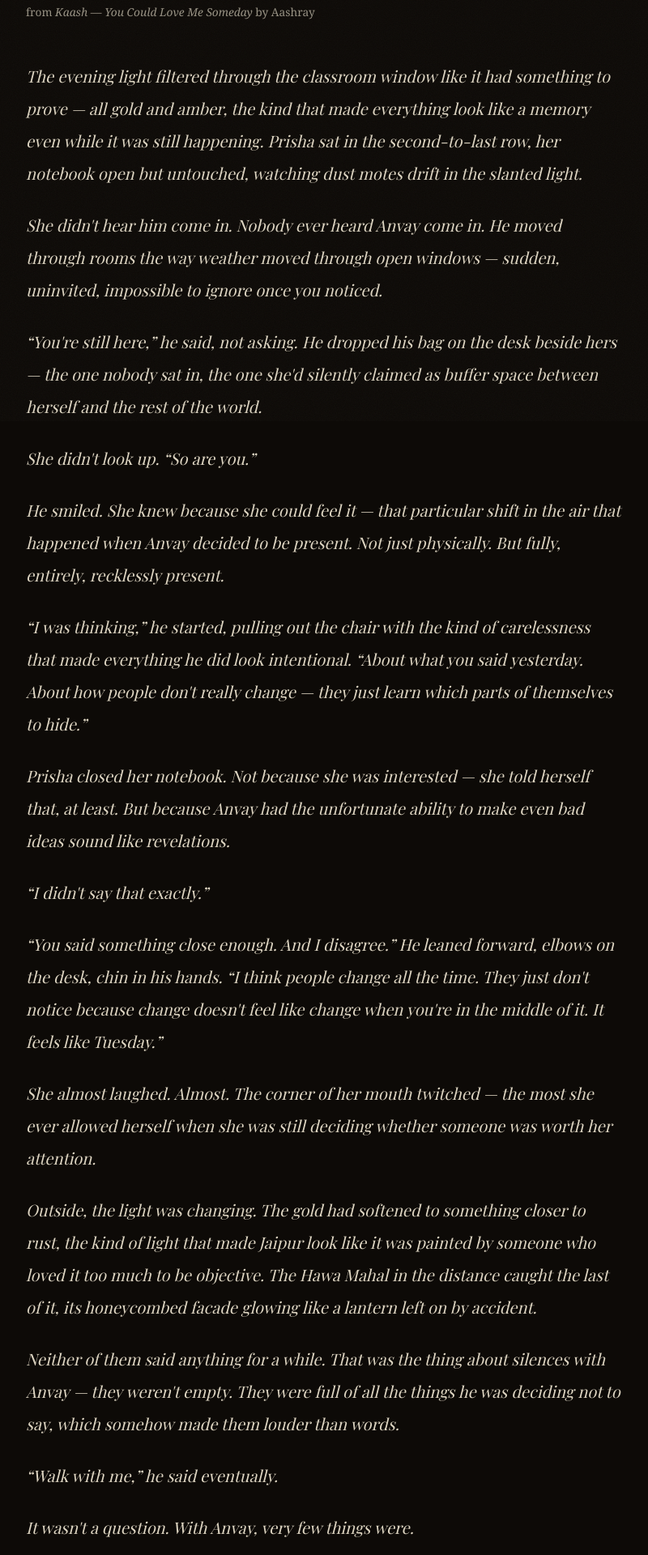
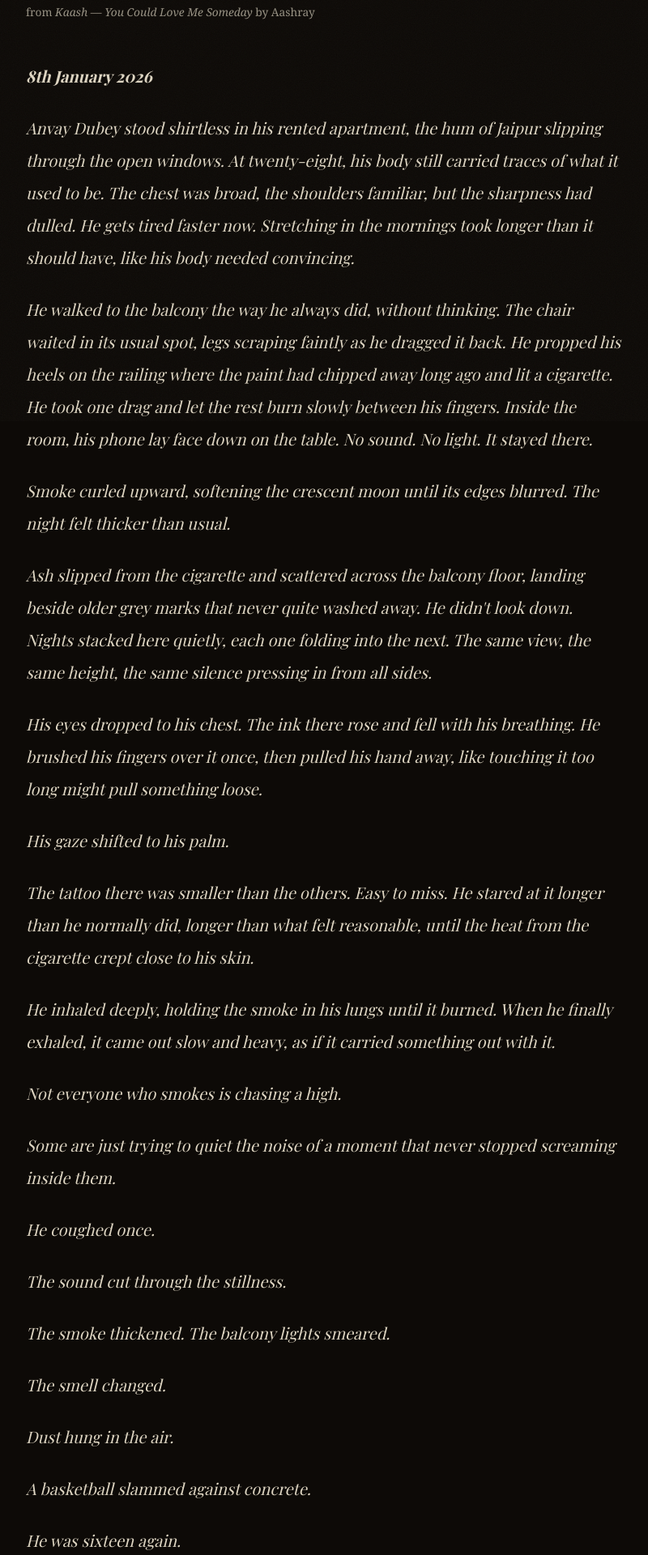
Before and after one commit to anshulbhrdwaj/kaash-book, a Next.js app: page /chapter-one in a window 1280 px wide. Shown: the part 280-2200 px from the top of the page at 81% size, without its empty margins (240-1040 px from the left). Built offline with nearby package versions, Linux system fonts and the light colour scheme; a web font is replaced by a local one.

Commit message:
feat: replace chapter one narrative and add content source file

```diff
--- a/app/chapter-one/page.tsx
+++ b/app/chapter-one/page.tsx
@@ -18,20 +18,46 @@ export default function ChapterOnePage() {
             <p style={{ fontFamily: "var(--font-body)", fontSize: "var(--text-sm)", color: "var(--muted)" }}>from <em>Kaash — You Could Love Me Someday</em> by Aashray</p>
           </div>
           <div style={{ fontFamily: "var(--font-display)", fontSize: "var(--text-lg)", fontStyle: "italic", lineHeight: 2, color: "var(--parchment)", opacity: 0.9 }}>
-            <p style={{ marginBottom: "1.5rem" }}>The evening light filtered through the classroom window like it had something to prove — all gold and amber, the kind that made everything look like a memory even while it was still happening. Prisha sat in the second-to-last row, her notebook open but untouched, watching dust motes drift in the slanted light.</p>
-            <p style={{ marginBottom: "1.5rem" }}>She didn&apos;t hear him come in. Nobody ever heard Anvay come in. He moved through rooms the way weather moved through open windows — sudden, uninvited, impossible to ignore once you noticed.</p>
-            <p style={{ marginBottom: "1.5rem" }}>&ldquo;You&apos;re still here,&rdquo; he said, not asking. He dropped his bag on the desk beside hers — the one nobody sat in, the one she&apos;d silently claimed as buffer space between herself and the rest of the world.</p>
-            <p style={{ marginBottom: "1.5rem" }}>She didn&apos;t look up. &ldquo;So are you.&rdquo;</p>
-            <p style={{ marginBottom: "1.5rem" }}>He smiled. She knew because she could feel it — that particular shift in the air that happened when Anvay decided to be present. Not just physically. But fully, entirely, recklessly present.</p>
-            <p style={{ marginBottom: "1.5rem" }}>&ldquo;I was thinking,&rdquo; he started, pulling out the chair with the kind of carelessness that made everything he did look intentional. &ldquo;About what you said yesterday. About how people don&apos;t really change — they just learn which parts of themselves to hide.&rdquo;</p>
-            <p style={{ marginBottom: "1.5rem" }}>Prisha closed her notebook. Not because she was interested — she told herself that, at least. But because Anvay had the unfortunate ability to make even bad ideas sound like revelations.</p>
-            <p style={{ marginBottom: "1.5rem" }}>&ldquo;I didn&apos;t say that exactly.&rdquo;</p>
-            <p style={{ marginBottom: "1.5rem" }}>&ldquo;You said something close enough. And I disagree.&rdquo; He leaned forward, elbows on the desk, chin in his hands. &ldquo;I think people change all the time. They just don&apos;t notice because change doesn&apos;t feel like change when you&apos;re in the middle of it. It feels like Tuesday.&rdquo;</p>
-            <p style={{ marginBottom: "1.5rem" }}>She almost laughed. Almost. The corner of her mouth twitched — the most she ever allowed herself when she was still deciding whether someone was worth her attention.</p>
-            <p style={{ marginBottom: "1.5rem" }}>Outside, the light was changing. The gold had softened to something closer to rust, the kind of light that made Jaipur look like it was painted by someone who loved it too much to be objective. The Hawa Mahal in the distance caught the last of it, its honeycombed facade glowing like a lantern left on by accident.</p>
-            <p style={{ marginBottom: "1.5rem" }}>Neither of them said anything for a while. That was the thing about silences with Anvay — they weren&apos;t empty. They were full of all the things he was deciding not to say, which somehow made them louder than words.</p>
-            <p style={{ marginBottom: "1.5rem" }}>&ldquo;Walk with me,&rdquo; he said eventually.</p>
-            <p style={{ marginBottom: "1.5rem" }}>It wasn&apos;t a question. With Anvay, very few things were.</p>
+            <p style={{ marginBottom: "1.5rem" }}><strong>8th January 2026</strong></p>
+            <p style={{ marginBottom: "1.5rem" }}>Anvay Dubey stood shirtless in his rented apartment, the hum of Jaipur slipping through the open windows. At twenty-eight, his body still carried traces of what it used to be. The chest was broad, the shoulders familiar, but the sharpness had dulled. He gets tired faster now. Stretching in the mornings took longer than it should have, like his body needed convincing.</p>
+            <p style={{ marginBottom: "1.5rem" }}>He walked to the balcony the way he always did, without thinking. The chair waited in its usual spot, legs scraping faintly as he dragged it back. He propped his heels on the railing where the paint had chipped away long ago and lit a cigarette. He took one drag and let the rest burn slowly between his fingers. Inside the room, his phone lay face down on the table. No sound. No light. It stayed there.</p>
+            <p style={{ marginBottom: "1.5rem" }}>Smoke curled upward, softening the crescent moon until its edges blurred. The night felt thicker than usual.</p>
+            <p style={{ marginBottom: "1.5rem" }}>Ash slipped from the cigarette and scattered across the balcony floor, landing beside older grey marks that never quite washed away. He didn&apos;t look down. Nights stacked here quietly, each one folding into the next. The same view, the same height, the same silence pressing in from all sides.</p>
+            <p style={{ marginBottom: "1.5rem" }}>His eyes dropped to his chest. The ink there rose and fell with his breathing. He brushed his fingers over it once, then pulled his hand away, like touching it too long might pull something loose.</p>
+            <p style={{ marginBottom: "1.5rem" }}>His gaze shifted to his palm.</p>
+            <p style={{ marginBottom: "1.5rem" }}>The tattoo there was smaller than the others. Easy to miss. He stared at it longer than he normally did, longer than what felt reasonable, until the heat from the cigarette crept close to his skin.</p>
+            <p style={{ marginBottom: "1.5rem" }}>He inhaled deeply, holding the smoke in his lungs until it burned. When he finally exhaled, it came out slow and heavy, as if it carried something out with it.</p>
+            <p style={{ marginBottom: "1.5rem" }}>Not everyone who smokes is chasing a high.</p>
+            <p style={{ marginBottom: "1.5rem" }}>Some are just trying to quiet the noise of a moment that never stopped screaming inside them.</p>
+            <p style={{ marginBottom: "1.5rem" }}>He coughed once.</p>
+            <p style={{ marginBottom: "1.5rem" }}>The sound cut through the stillness.</p>
+            <p style={{ marginBottom: "1.5rem" }}>The smoke thickened. The balcony lights smeared.</p>
+            <p style={{ marginBottom: "1.5rem" }}>The smell changed.</p>
+            <p style={{ marginBottom: "1.5rem" }}>Dust hung in the air.</p>
+            <p style={{ marginBottom: "1.5rem" }}>A basketball slammed against concrete.</p>
+            <p style={{ marginBottom: "1.5rem" }}>He was sixteen again.</p>
+            <p style={{ marginBottom: "1.5rem" }}>The court of his Jaipur school stretched out under harsh floodlights, cracked and uneven. His shoes scraped as he ran, gravel skidding beneath his soles. One lace had come loose, slapping against his ankle, but he ignored it. Sweat clung to the back of his neck, his breath coming faster than his thoughts.</p>
+            <p style={{ marginBottom: "1.5rem" }}>Girls gathered near the boundary, pretending to watch the game. Whispering. Laughing at the wrong moments. Someone nudged someone else and looked away when he glanced over.</p>
+            <p style={{ marginBottom: "1.5rem" }}>Anvay&apos;s attention kept slipping sideways.</p>
+            <p style={{ marginBottom: "1.5rem" }}>Glasses caught the floodlight for half a second. Her hair was tied back badly, a few strands escaping near her ear. One shoe tapped against the ground, impatient, slightly off-beat, like she was waiting for something she didn&apos;t know how to name.</p>
+            <p style={{ marginBottom: "1.5rem" }}>The ball left his hand wrong.</p>
+            <p style={{ marginBottom: "1.5rem" }}>His foot slid in the dust. Balance vanished.</p>
+            <p style={{ marginBottom: "1.5rem" }}>Baljeet cut past him and scored clean. Darsh doubled over on the sidelines, shouting something useless between laughs. Aarav clapped once, sharp and approving.</p>
+            <p style={{ marginBottom: "1.5rem" }}>Someone yelled Anvay&apos;s name. Someone kicked the ball back toward him without looking.</p>
+            <p style={{ marginBottom: "1.5rem" }}>He laughed too, a fraction late.</p>
+            <p style={{ marginBottom: "1.5rem" }}>The days that followed blurred together. Exams were done, teachers barely pretending to care. Classes dissolved into free periods. For the four of them, that meant basketball, again and again.</p>
+            <p style={{ marginBottom: "1.5rem" }}>Anvay jogged down the stairs from the fourth floor toward the sports room near reception, the ball thudding softly under his arm. As he pushed the door open, he slowed.</p>
+            <p style={{ marginBottom: "1.5rem" }}>She stood by the counter.</p>
+            <p style={{ marginBottom: "1.5rem" }}>Not in uniform. Hair tied back. Glasses resting low on her nose. Her father spoke to someone with a file in his hand. She waited beside him, hands clasped, eyes moving carefully across walls that still felt unfamiliar.</p>
+            <p style={{ marginBottom: "1.5rem" }}>Admission day.</p>
+            <p style={{ marginBottom: "1.5rem" }}>The ball shifted slightly in his grip.</p>
+            <p style={{ marginBottom: "1.5rem" }}>A sharp slap landed on his back.</p>
+            <p style={{ marginBottom: "1.5rem" }}>&ldquo;Chutiye!..Ball la na!,&rdquo; Baljeet said, laughing.</p>
+            <p style={{ marginBottom: "1.5rem" }}>Anvay nodded once, grabbed another from the rack, and walked out. The court was already loud. Sneakers squealed. Darsh was shouting nonsense. Aarav waved him over.</p>
+            <p style={{ marginBottom: "1.5rem" }}>He played harder than usual that day. Drove the ball too aggressively. Missed a clean pass he would normally make. No one noticed.</p>
+            <p style={{ marginBottom: "1.5rem" }}>Back on the balcony, the cigarette burned down to the filter. Anvay crushed it into the ashtray, his thumb lingering there for a second longer than necessary.</p>
+            <p style={{ marginBottom: "1.5rem" }}>Above him, the crescent moon hung steady.</p>
+            <p style={{ marginBottom: "1.5rem" }}>The night stayed open.</p>
           </div>
 
           <div style={{ borderTop: "1px solid var(--border)", paddingTop: "2rem", marginTop: "3rem", textAlign: "center" }}>
--- a/components/landing/ChapterGlimpse.tsx
+++ b/components/landing/ChapterGlimpse.tsx
@@ -3,15 +3,13 @@
 import { motion, useInView } from "framer-motion";
 import { useRef, useEffect, useState } from "react";
 
-const chapterText = `The evening light filtered through the classroom window like it had something to prove — all gold and amber, the kind that made everything look like a memory even while it was still happening. Prisha sat in the second-to-last row, her notebook open but untouched, watching dust motes drift in the slanted light.
+const chapterText = `8th January 2026
 
-She didn't hear him come in. Nobody ever heard Anvay come in. He moved through rooms the way weather moved through open windows — sudden, uninvited, impossible to ignore once you noticed.
+Anvay Dubey stood shirtless in his rented apartment, the hum of Jaipur slipping through the open windows. At twenty-eight, his body still carried traces of what it used to be. The chest was broad, the shoulders familiar, but the sharpness had dulled. He gets tired faster now. Stretching in the mornings took longer than it should have, like his body needed convincing.
 
-"You're still here," he said, not asking. He dropped his bag on the desk beside hers — the one nobody sat in, the one she'd silently claimed as buffer space between herself and the rest of the world.
+He walked to the balcony the way he always did, without thinking. The chair waited in its usual spot, legs scraping faintly as he dragged it back. He propped his heels on the railing where the paint had chipped away long ago and lit a cigarette. He took one drag and let the rest burn slowly between his fingers. Inside the room, his phone lay face down on the table. No sound. No light. It stayed there.
 
-She didn't look up. "So are you."
-
-He smiled. She knew because she could feel it — that particular shift in the air that happened when Anvay decided to be present. Not just physically. But fully, entirely, recklessly present.`;
+Smoke curled upward, softening the crescent moon until its edges blurred. The night felt thicker than usual.`;
 
 export function ChapterGlimpse() {
   const ref = useRef<HTMLDivElement>(null);
```
Also changed, not shown: 1 other file (tests, documents, lock files or other folders).
